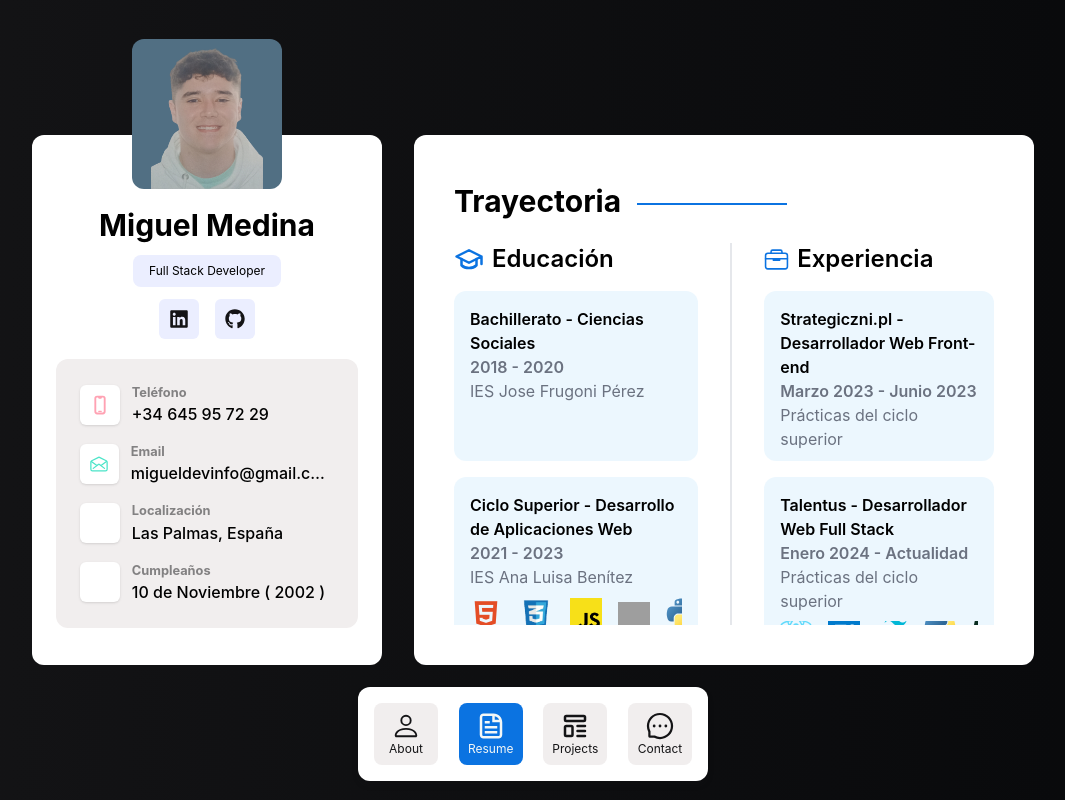
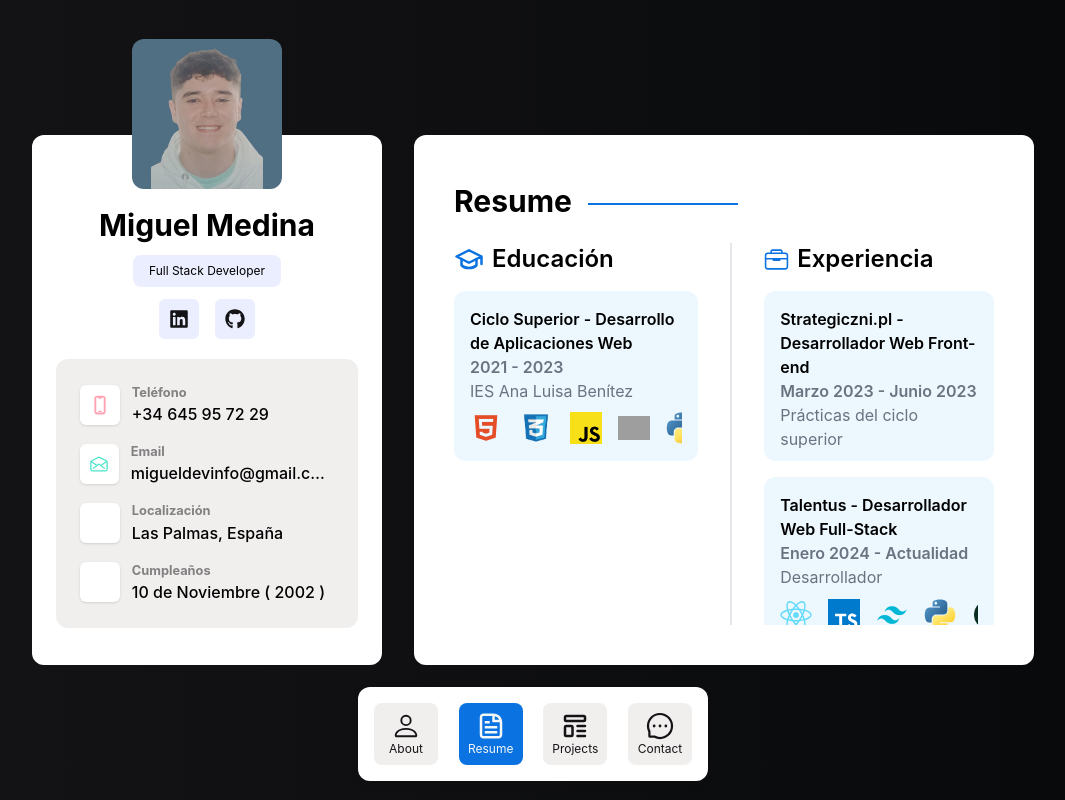
Before and after one commit to MiguelMR86/Portfolio, a React (Vite) app: page / in a window 1280 px wide. Both pictures are taken after a click on the button "Resume". Shown: the whole page, without its empty margins (107-1172 px from the left). Built offline with nearby package versions, Linux system fonts and the light colour scheme; grey boxes are pictures that could not be loaded; some icons are missing.

Commit message:
PostgreSQL added to experience

```diff
--- a/src/pages/Resume.jsx
+++ b/src/pages/Resume.jsx
@@ -16,6 +16,7 @@ import CSSLogo from "../assets/icon/css-logo.png"
 import LaravelLogo from "../assets/icon/laravel-logo.png"
 import MysqlsqlLogo from "../assets/icon/mysql-logo.svg"
 import BootstrapLogo from "../assets/icon/bootstrap-logo.svg"
+import PostgreSQLogo from "../assets/icon/PostgreSQL-logo.png"
 
 const Resume = () => {
   const width = "w-full max-w-[350px] md:max-w-full"
@@ -25,7 +26,7 @@ const Resume = () => {
     <div
       className={`w-full bg-primary rounded-xl mt-5 md:mt-0 p-10 ${width} ${height}`}
     >
-      <SectionTitle title="Trayectoria" />
+      <SectionTitle title="Resume" />
 
       <div className="xl:flex xl:justify-between gap-8 bg-red-00 mt-6 h-[calc(100%-68px)] overflow-y-auto">
         <div className="xl:overflow-y-auto mb-20 xl:mb-0">
@@ -34,18 +35,6 @@ const Resume = () => {
             <h2 className="font-semibold text-2xl">Educación</h2>
           </div>
           <div className="flex flex-col gap-4 overflow-y-auto">
-            <Card
-              children={
-                <div>
-                  <p className="font-semibold text-[16px]">
-                    Bachillerato - Ciencias Sociales
-                  </p>
-                  <p className="font-semibold text-gray-500">2018 - 2020</p>
-                  <p className="mb-2 text-gray-500">IES Jose Frugoni Pérez</p>
-                </div>
-              }
-            />
-
             <Card
               children={
                 <>
@@ -171,14 +160,12 @@ const Resume = () => {
                 <>
                   <div>
                     <p className="font-semibold text-[16px]">
-                      Talentus - Desarrollador Web Full Stack
+                      Talentus - Desarrollador Web Full-Stack
                     </p>
                     <p className="font-semibold text-gray-500">
                       Enero 2024 - Actualidad
                     </p>
-                    <p className="mb-2 text-gray-500">
-                      Prácticas del ciclo superior
-                    </p>
+                    <p className="mb-2 text-gray-500">Desarrollador</p>
                   </div>
 
                   <div className="flex items-center gap-4 overflow-x-auto ">
@@ -212,6 +199,12 @@ const Resume = () => {
                       title="Django Logo"
                       className="w-13 h-8"
                     />
+                    <img
+                      src={PostgreSQLogo}
+                      alt="PostgreSQL"
+                      title="PostgreSQL Logo"
+                      className="w-13 h-8"
+                    />
                   </div>
                 </>
               }
```
Also changed, not shown: src/assets/icon/PostgreSQL-logo.png (added).
